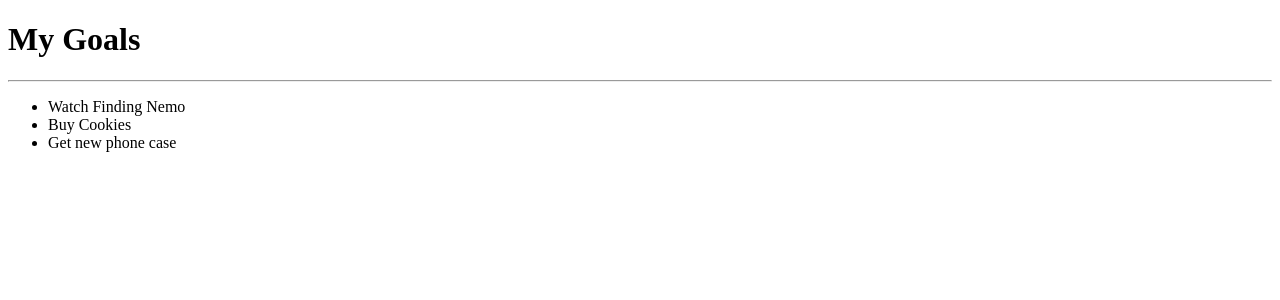
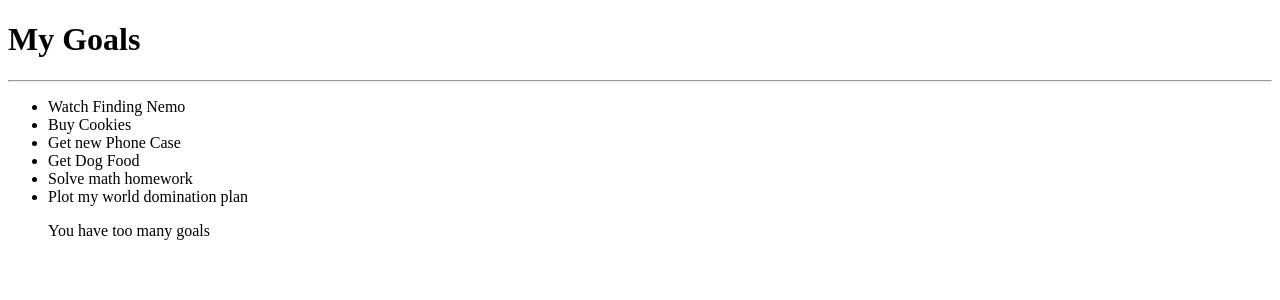
Before and after one commit to mbuthiya/Goals, an Angular app: page / in a window 1280 px wide. Shown: the top 300 px of the page. Built offline with nearby package versions, Linux system fonts and the light colour scheme.

Commit message:
Added a goal class and created instances of the goal

```diff
--- a/src/app/app.component.html
+++ b/src/app/app.component.html
@@ -2,5 +2,6 @@
 <hr>
 
 <ul>
-  <li *ngFor='let goal of goals'>{{goal}}</li>
+  <li *ngFor='let goal of goals'>{{goal.name}}</li>
+  <p *ngIf='goals.length > 5'>You have too many goals</p>
 </ul>
--- a/src/app/app.component.ts
+++ b/src/app/app.component.ts
@@ -1,14 +1,18 @@
 import { Component } from '@angular/core';
+import {Goal} from './goal'
 
 @Component({
   selector: 'app-root',
   templateUrl: './app.component.html'
 })
 export class AppComponent {
-	goals: string[];
+	goals = [
+		new Goal(1,'Watch Finding Nemo'),
+		new Goal(2,'Buy Cookies'),
+		new Goal(3, 'Get new Phone Case'),
+		new Goal(4, 'Get Dog Food'),
+		new Goal(5, 'Solve math homework'),
+		new Goal(6, 'Plot my world domination plan'),
 
-  constructor(){
-
-  	this.goals = ["Watch Finding Nemo","Buy Cookies","Get new phone case"];
-  }
+	]
 }
--- /dev/null
+++ b/src/app/goal.ts
@@ -0,0 +1,3 @@
+export class Goal {
+	constructor(public id:number, public name:string){}
+}
```
